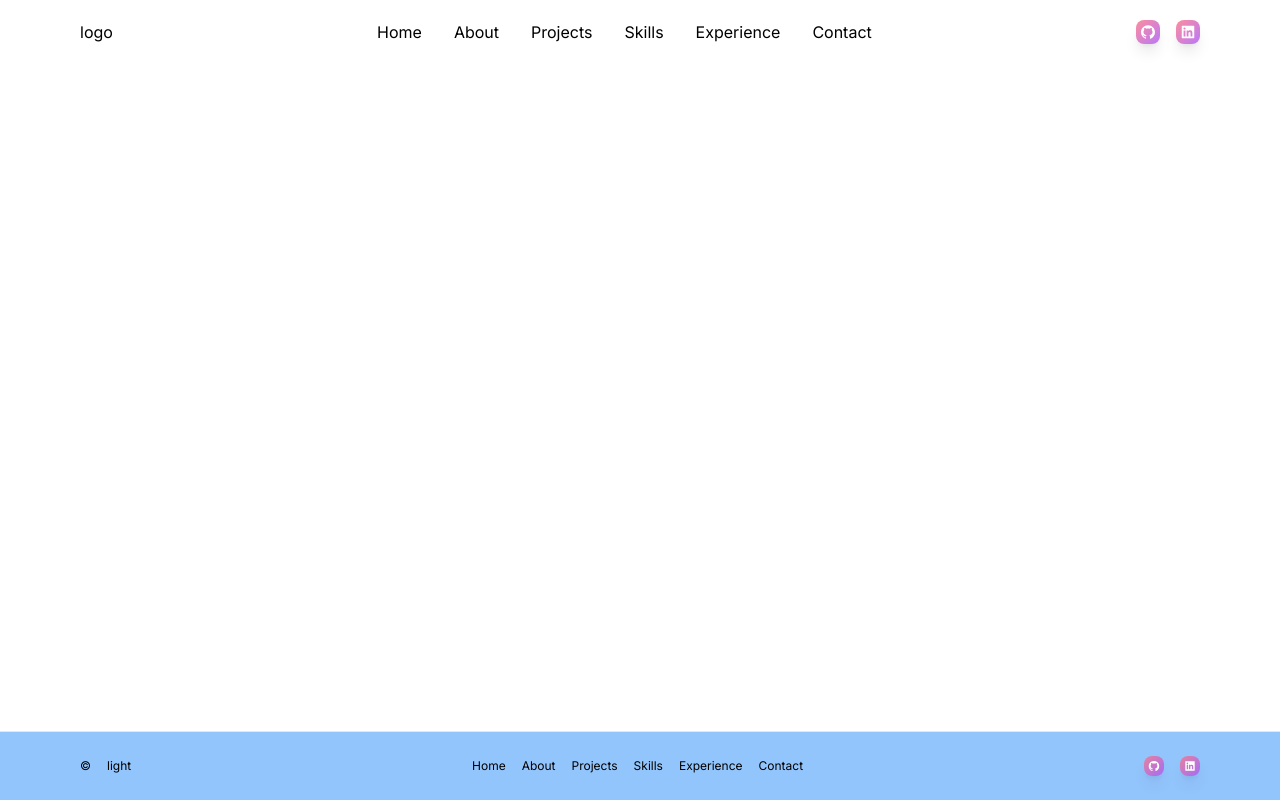
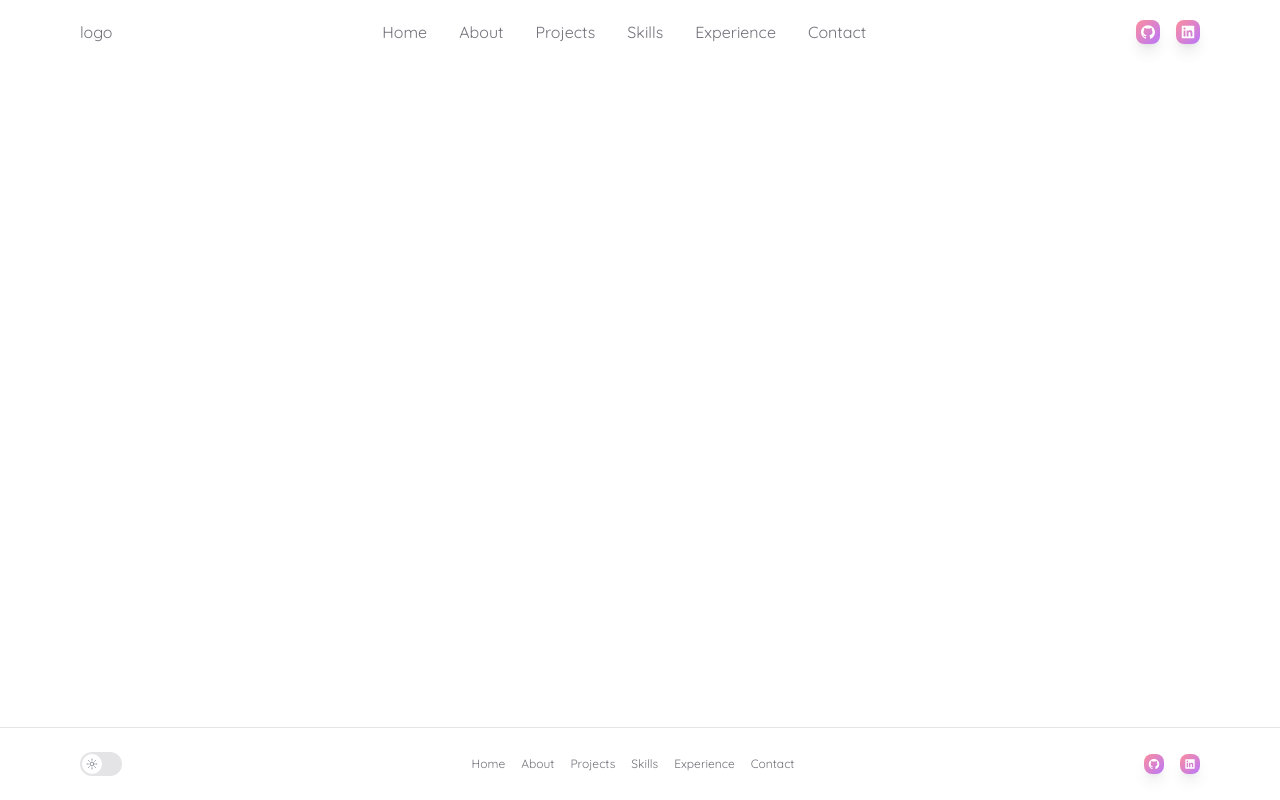
Before and after one commit to cemsjam/Personal-Portfolio, a Next.js app: page / in a window 1280 px wide. Built offline with nearby package versions, Linux system fonts and the light colour scheme.

Commit message:
accessible switch button

```diff
--- a/app/layout.tsx
+++ b/app/layout.tsx
@@ -1,8 +1,8 @@
 import "./globals.css";
 import type { Metadata } from "next";
-import { Inter } from "next/font/google";
+import { Quicksand } from "next/font/google";
 
-const inter = Inter({ subsets: ["latin"] });
+const quicksand = Quicksand({ subsets: ["latin"], weight: ["400", "500", "600", "700"] });
 
 export const metadata: Metadata = {
 	title: "Cemre | Personal Portfolio",
@@ -12,7 +12,11 @@ export const metadata: Metadata = {
 export default function RootLayout({ children }: { children: React.ReactNode }) {
 	return (
 		<html lang="en">
-			<body className={`${inter.className} flex flex-col`}>{children}</body>
+			<body
+				className={`${quicksand.className} flex flex-col bg-white text-zinc-500 dark:bg-black `}
+			>
+				{children}
+			</body>
 		</html>
 	);
 }
--- a/components/Footer.tsx
+++ b/components/Footer.tsx
@@ -5,10 +5,9 @@ import SocialLinks from "./SocialLinks";
 
 export default function Footer() {
 	return (
-		<footer className="border-t border-t-slate-200 mt-auto py-6 dark:bg-black bg-blue-300">
+		<footer className="border-t border-t-zinc-200 dark:border-t-zinc-800 mt-auto py-6">
 			<div className="container flex items-center justify-between text-xs">
 				<div className="flex items-center gap-4">
-					&copy;
 					<ThemeSwitch />
 				</div>
 				<div>
--- a/components/ThemeSwitch.tsx
+++ b/components/ThemeSwitch.tsx
@@ -1,5 +1,6 @@
 "use client";
 import React, { useEffect, useState } from "react";
+import { IoMoonOutline, IoSunnyOutline } from "react-icons/io5";
 
 type Theme = "light" | "dark";
 
@@ -14,23 +15,47 @@ export default function ThemeSwitch() {
 			document.documentElement.dataset.mode = parsedLocalTheme;
 			setTheme(parsedLocalTheme);
 		} else {
-			console.log("comes from system");
 			let systemTheme = window.matchMedia("(prefers-color-scheme:dark)").matches
 				? "dark"
 				: ("light" as Theme);
-			document.documentElement.dataset.moda = systemTheme;
+			console.log("comes from system");
+			document.documentElement.dataset.mode = systemTheme;
 			setTheme(systemTheme);
 		}
 	}, []);
 	const toggleTheme = () => {
+		console.log("toggle ran");
 		let currentTheme = (theme === "dark" ? "light" : "dark") as Theme;
 		document.documentElement.dataset.mode = currentTheme;
 		window.localStorage.setItem("theme", JSON.stringify(currentTheme));
 		setTheme(currentTheme);
 	};
 	return (
-		<button type="button" onClick={toggleTheme}>
-			{theme}
-		</button>
+		<div>
+			<button
+				type="button"
+				role="switch"
+				aria-checked={theme === "dark"}
+				id="themeSwitch"
+				onClick={toggleTheme}
+			>
+				<span className="flex items-center w-[42px] h-[24px] bg-zinc-200 dark:bg-zinc-800 rounded-full">
+					<span
+						className="flex items-center justify-center h-[20px] w-[20px] transition-all bg-white dark:bg-black rounded-full translate-x-[2px] dark:translate-x-[calc(100%-2px)]"
+						aria-hidden="true"
+					>
+						<span className="hidden dark:block text-white">
+							<IoMoonOutline size={12} />
+						</span>
+						<span className="dark:hidden text-gray-500">
+							<IoSunnyOutline size={12} />
+						</span>
+					</span>
+				</span>
+			</button>
+			<label htmlFor="themeSwitch" className="block cursor-pointer">
+				<span className="sr-only">Toggle Theme</span>
+			</label>
+		</div>
 	);
 }
```
